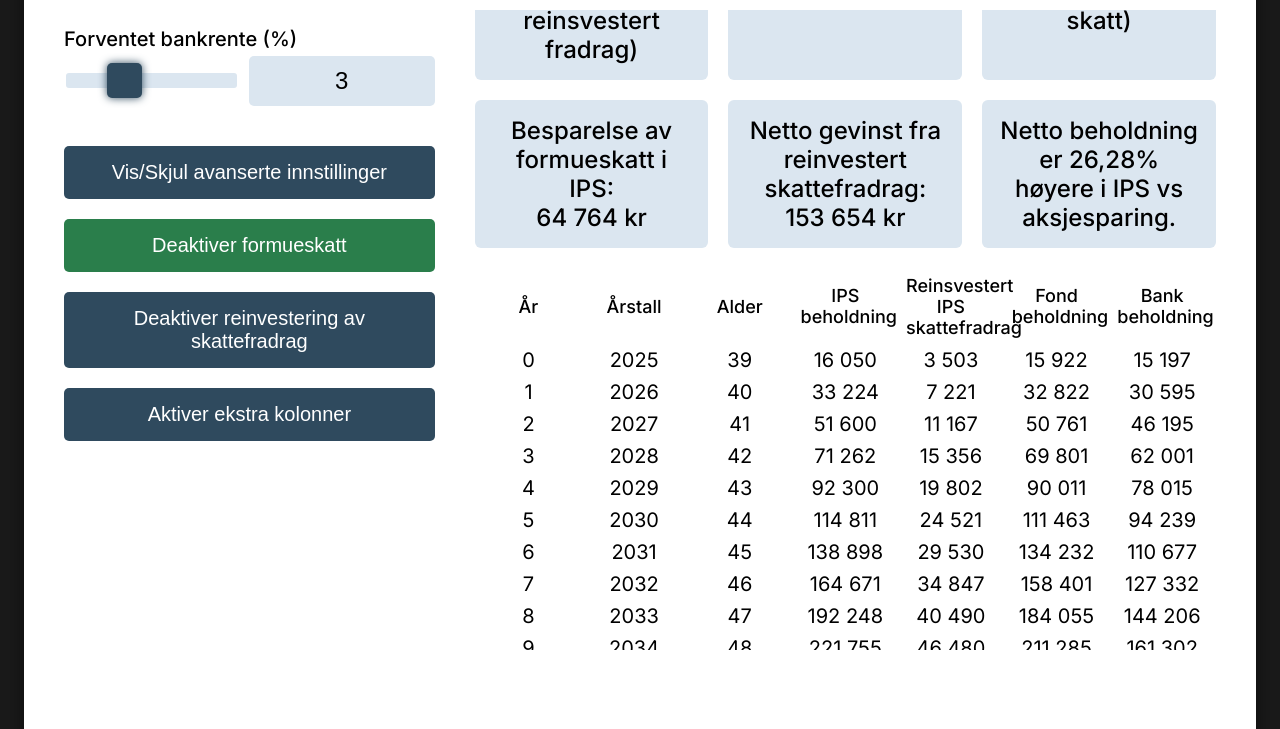
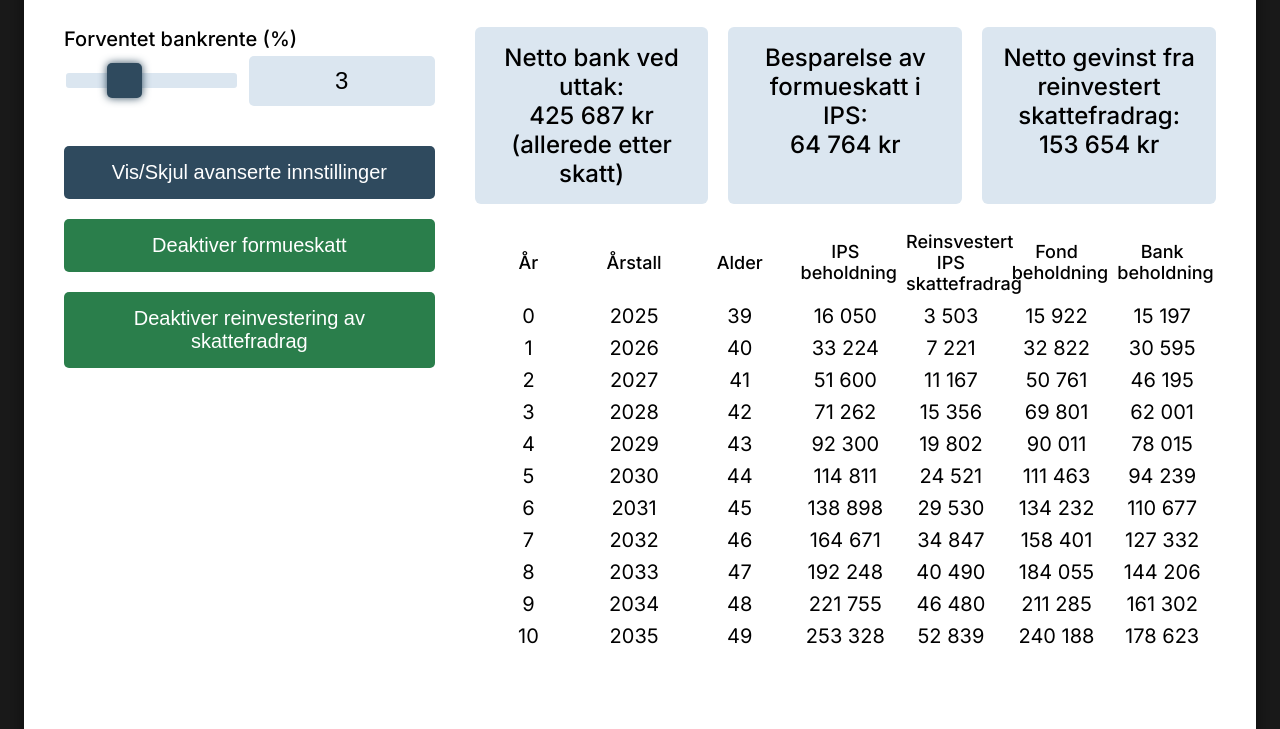
Before and after one commit to preben86/ipskalkulator, a plain HTML site: page index.html in a window 1280 px wide. Both pictures are taken after a click on the button "Deaktiver reinvestering av skattefradrag". Shown: the part 112-841 px from the top of the page. Drawn offline with nearby package versions, Linux system fonts and the light colour scheme.

Commit message:
Update index.html

```diff
--- a/index.html
+++ b/index.html
@@ -433,10 +433,10 @@
                             <div class="value"><input type="text" id="fundDiscount-value" value="20" oninput="validateInputDecimal(this); updateSliderDecimal('fundDiscount', this)" onblur="updateSliderDecimal('fundDiscount', this)" onchange="updateSliderDecimal('fundDiscount', this)" onkeypress="if(event.key === 'Enter') updateSliderDecimal('fundDiscount', this)"></div>
                         </div>
                     </div>
+                    <button onclick="toggleExtraColumns()" class="toggle-button" id="toggleColumnsButton">Aktiver ekstra kolonner</button>
                 </div>
                 <button onclick="toggleWealthTax()" class="toggle-button active" id="toggleWealthButton">Deaktiver formueskatt</button>
-                <button onclick="toggleReinvest()" class="toggle-button active" id="toggleReinvestButton">Deaktiver reinvestering av skattefradrag</button>
-                <button onclick="toggleExtraColumns()" class="toggle-button" id="toggleColumnsButton">Aktiver ekstra kolonner</button>
+                <button onclick="toggleReinvest()" class="toggle-button" id="toggleReinvestButton">Deaktiver reinvestering av skattefradrag</button>
             </div>
             <!-- Results Section -->
             <div class="results-section">
@@ -445,19 +445,19 @@
                     <div id="infoSection" class="info-content hidden">
                         <h2>Om IPS Sparingskalkulator</h2>
                         <p>Denne kalkulatoren estimerer veksten av sparing i IPS, global indexfond (ASK) og banksparing, med hensyn til norske skatteregler, formueskatt og skjerming. Sparingen er inflasjonsjustert hvis angitt. Ved uttaksalder vises netto verdier etter skatt.</p>
+                        <h2>Forklaring på reinvestering av skattefradrag</h2>
+                        <p>Når reinvestering er aktivert, beregnes skattefradraget fra IPS-innskuddet (f.eks. 22% av 15 000 kr = 3 300 kr) og investeres i en separat aksjekonto (Reinsvestert IPS skattefradrag). Denne kontoen vokser som en vanlig ASK-konto, med skjerming, mulig formueskatt, og gevinstskatt ved uttak (37,84%). Nettoverdien fra denne kontoen legges til netto IPS-verdi for å vise total fordel, da fradraget er en ekstra besparelse som kan investeres annet sted.</p>
                         <h2>Fordeler og ulemper med IPS</h2>
                         <h3>Fordeler:</h3>
                         <ul>
                             <li>Skattefradrag på innskudd (22% i 2025, maks 3 300 kr for 15 000 kr innskudd).</li>
-                            <li>Fritak for formueskatt (opptil 0,8% årlig etter rabatt).</li>
+                            <li>Fritak for formueskatt i IPS</li>
                             <li>Lavere skatt på aksjeavkastning (22% vs 37,84% i fond/ASK).</li>
                             <li>Potensial for 15–50% høyere sparesaldo etter skatt.</li>
                         </ul>
                         <h3>Ulemper:</h3>
                         <ul>
                             <li>Midlene er bundet til 62 år, med uttak over minst 10 år til 80 år.</li>
-                            <li>Ingen skjermingsfradrag for aksjer og aksjefond.</li>
-                            <li>Ved opphold på sykehjem kan opptil 85% av uttak kreves til egenbetaling.</li>
                         </ul>
                         <h2>Hvordan bruke kalkulatoren</h2>
                         <ul>
@@ -506,23 +506,15 @@
                                 <td>Skattefradrag investeres i ekstra fond (Reinsvestert IPS skattefradrag) og legges til IPS-netto.</td>
                             </tr>
                         </table>
-                        <h2>Forklaring på reinvestering av skattefradrag</h2>
-                        <p>Når reinvestering er aktivert, beregnes skattefradraget fra IPS-innskuddet (f.eks. 22% av 15 000 kr = 3 300 kr) og investeres i en separat aksjekonto (Reinsvestert IPS skattefradrag). Denne kontoen vokser som en vanlig ASK-konto, med skjerming, mulig formueskatt, og gevinstskatt ved uttak (37,84%). Nettoverdien fra denne kontoen legges til netto IPS-verdi for å vise total fordel, da fradraget er en ekstra besparelse som kan investeres annet sted.</p>
-                        <button onclick="toggleChart()" class="toggle-button" id="chartButton">Vis graf</button>
-                        <div id="chartSection" class="hidden">
-                            <div class="chart-container">
-                                <canvas id="savingsChart"></canvas>
-                            </div>
-                        </div>
                     </div>
                     <div id="tableSection">
                         <div class="message-container">
+                            <div id="percentageDiffMessage" class="message"></div>
                             <div id="ipsNetMessage" class="message"></div>
                             <div id="fundNetMessage" class="message"></div>
                             <div id="bankNetMessage" class="message"></div>
                             <div id="savedWealthMessage" class="message"></div>
                             <div id="reinvestNetMessage" class="message"></div>
-                            <div id="percentageDiffMessage" class="message"></div>
                         </div>
                         <div class="results-table">
                             <div class="table-scroll">
@@ -672,7 +664,7 @@
             reinvestDeduction = !reinvestDeduction;
             const toggleButton = document.getElementById('toggleReinvestButton');
             toggleButton.innerText = reinvestDeduction ? 'Deaktiver reinvestering av skattefradrag' : 'Aktiver reinvestering av skattefradrag';
-            toggleButton.classList.toggle('active', !reinvestDeduction);
+            toggleButton.classList.toggle('active', reinvestDeduction);
             document.querySelectorAll('.reinvest-column').forEach(col => col.classList.toggle('show', reinvestDeduction));
             debouncedUpdate();
         }
@@ -689,15 +681,6 @@
             } else {
                 flexContainer.style.maxHeight = 'calc(100vh - 160px)';
                 flexContainer.style.overflow = 'hidden';
-            }
-        }
-
-        function toggleChart() {
-            showChart = !showChart;
-            document.getElementById('chartSection').classList.toggle('hidden', !showChart);
-            document.getElementById('chartButton').innerText = showChart ? 'Skjul graf' : 'Vis graf';
-            if (showChart && chart) {
-                chart.update();
             }
         }
 
@@ -879,44 +862,6 @@
             document.getElementById('reinvestNetMessage').innerText = reinvestDeduction ? `Netto gevinst fra reinvestert skattefradrag:\n ${formatNumber(netReinvest)} kr` : '';
             document.getElementById('percentageDiffMessage').innerText = diffText;
 
-            if (chart) {
-                chart.destroy();
-            }
-            const ctx = document.getElementById('savingsChart').getContext('2d');
-            chart = new Chart(ctx, {
-                type: 'line',
-                data: {
-                    labels: yearData,
-                    datasets: [
-                        {
-                            label: 'IPS (inkl. reinsvestert hvis aktiv)',
-                            data: ipsData.map((val, idx) => val + reinvestData[idx]),
-                            borderColor: 'blue',
-                            fill: false
-                        },
-                        {
-                            label: 'Fond',
-                            data: fundData,
-                            borderColor: 'green',
-                            fill: false
-                        },
-                        {
-                            label: 'Bank',
-                            data: bankData,
-                            borderColor: 'red',
-                            fill: false
-                        }
-                    ]
-                },
-                options: {
-                    responsive: true,
-                    scales: {
-                        y: {
-                            beginAtZero: true
-                        }
-                    }
-                }
-            });
         }
 
         document.addEventListener('DOMContentLoaded', () => {
```
